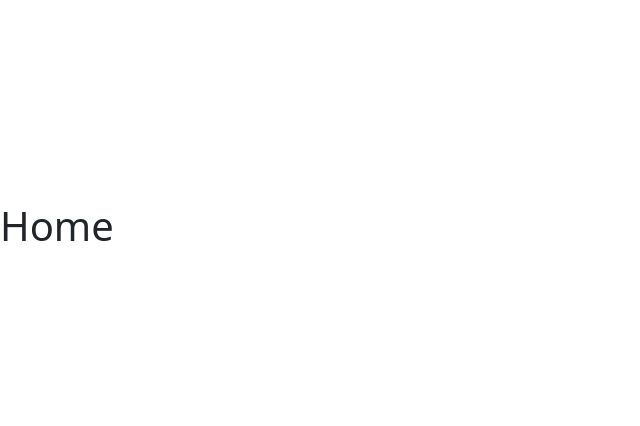
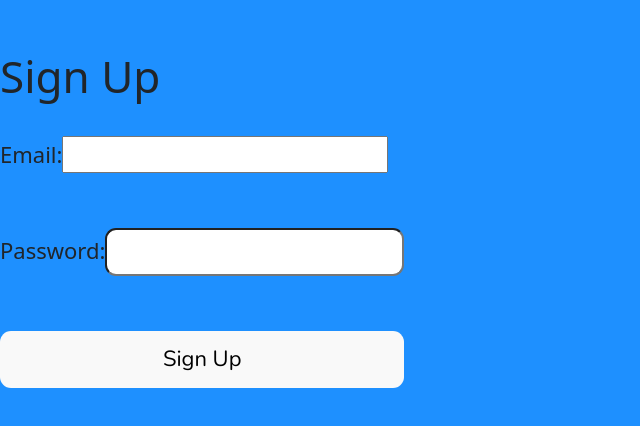
Before and after one commit to celeste-hayes/programify, a React (Vite) app: page / in a window 1280 px wide. Shown: the part 170-596 px from the top of the page, without its empty margins (0-640 px from the left). Built offline with nearby package versions, Linux system fonts and the light colour scheme.

Commit message:
added authentication

```diff
--- a/src/App.jsx
+++ b/src/App.jsx
@@ -1,11 +1,19 @@
 import React from 'react';
 import Sidebar from './components/SideBar';
 import { Outlet, useLocation } from 'react-router-dom';
+import SignUp from './pages/home';
+
 
 export default function App() {
+
+
   const location = useLocation();
   const showSidebar = ['/dashboard', '/learn', '/code', '/connect'].includes(location.pathname);
   return (
+    <div>
+      <SignUp />
+    </div>,
+
     <div className="d-flex">
       {showSidebar && <Sidebar />}
       <div className="flex-grow-1 p-3">
@@ -13,4 +21,5 @@ export default function App() {
       </div>
     </div>
   );
+
 }
--- /dev/null
+++ b/src/api/axios.js
@@ -0,0 +1,7 @@
+import axios from 'axios';
+
+const instance = axios.create({
+  baseURL: 'http://localhost:5000'
+});
+
+export default instance;
--- /dev/null
+++ b/src/index.jsx
@@ -0,0 +1,5 @@
+import React from "react";
+import ReactDOM from "react-dom";
+import App from "./App";
+
+ReactDOM.render(<App />, document.getElementById("root"));
--- /dev/null
+++ b/src/pages/home.css
@@ -0,0 +1,115 @@
+@import url('https://fonts.googleapis.com/css2?family=Nunito&display=swap');
+
+* {
+    margin: 0;
+    padding: 0;
+    box-sizing: border-box;
+}
+
+html {
+    font-family: 'Nunito', sans-serif;
+    font-size: 22px;
+    color: #fff;
+}
+
+body {
+    min-height: 100vh;
+    background-color: dodgerblue;
+}
+
+.App {
+    display: flex;
+    flex-direction: column;
+    justify-content: center;
+    align-items: center;
+    min-height: 100vh;
+    padding: 1rem 0.5rem;
+}
+
+section {
+    width: 100%;
+    max-width: 420px;
+    min-height: 400px;
+    display: flex;
+    flex-direction: column;
+    justify-content: flex-start;
+    padding: 1rem;
+    background-color: rgba(0, 0, 0, 0.4);
+}
+
+form {
+    display: flex;
+    flex-direction: column;
+    justify-content: space-evenly;
+    flex-grow: 1;
+    padding-bottom: 1rem;
+}
+
+a,
+a:visited {
+    color: #fff;
+}
+
+input[type="text"],
+input[type="password"],
+button,
+textarea {
+    font-family: 'Nunito', sans-serif;
+    font-size: 22px;
+    padding: 0.25rem;
+    border-radius: 0.5rem;
+}
+
+label,
+button {
+    margin-top: 1rem;
+}
+
+button {
+    padding: 0.5rem;
+}
+
+.instructions {
+    font-size: 0.75rem;
+    border-radius: 0.5rem;
+    background: #000;
+    color: #fff;
+    padding: 0.25rem;
+    position: relative;
+    bottom: -10px;
+}
+
+.instructions>svg {
+    margin-right: 0.25rem;
+}
+
+.offscreen {
+    position: absolute;
+    left: -9999px;
+}
+
+.hide {
+    display: none;
+}
+
+.valid {
+    color: limegreen;
+    margin-left: 0.25rem;
+}
+
+.invalid {
+    color: red;
+    margin-left: 0.25rem;
+}
+
+.errmsg {
+    background-color: lightpink;
+    color: firebrick;
+    font-weight: bold;
+    padding: 0.5rem;
+    margin-bottom: 0.5rem;
+}
+
+.line {
+    display: inline-block;
+}
--- a/src/pages/home.jsx
+++ b/src/pages/home.jsx
@@ -1,8 +1,47 @@
-//Landing / Main Page of Website
-export default function home() {
+import React, { useState } from "react";
+import './home.css';
+import axios from '../api/axios';
+
+
+const SignUp = () => {
+    const [email, setEmail] = useState("");
+    const [password, setPassword] = useState("");
+
+    const handleSignUp = async (e) => {
+        e.preventDefault();
+        try {
+            const response = await axios.post("/api/signup", { email, password });
+            // Store JWT token in local storage
+            localStorage.setItem("token", response.data.token);
+            // Redirect or show a success message
+            console.log("Sign up successful!");
+        } catch (error) {
+            if (error.response) {
+                console.error("Error signing up:", error.response.data);
+            } else if (error.request) {
+                console.error("Error signing up:", error.request);
+            } else {
+                console.error("Error signing up:", error.message);
+            }
+        }
+    };
+
     return (
-        <div>
-            <h1>Home</h1>
-        </div>
+        <form onSubmit={handleSignUp}>
+            <h2>Sign Up</h2>
+            <label>
+                Email:
+                <input type="email" value={email} onChange={(e) => setEmail(e.target.value)} required />
+            </label>
+            <br />
+            <label>
+                Password:
+                <input type="password" value={password} onChange={(e) => setPassword(e.target.value)} required />
+            </label>
+            <br />
+            <button type="submit">Sign Up</button>
+        </form>
     );
-}
+};
+
+export default SignUp;
```
Also changed, not shown: package.json (+20 -4 lines), src/api/server.js (added, +38 -0 lines), src/main.jsx (+6 -5 lines), 2 other files (tests, documents, lock files or other folders).
